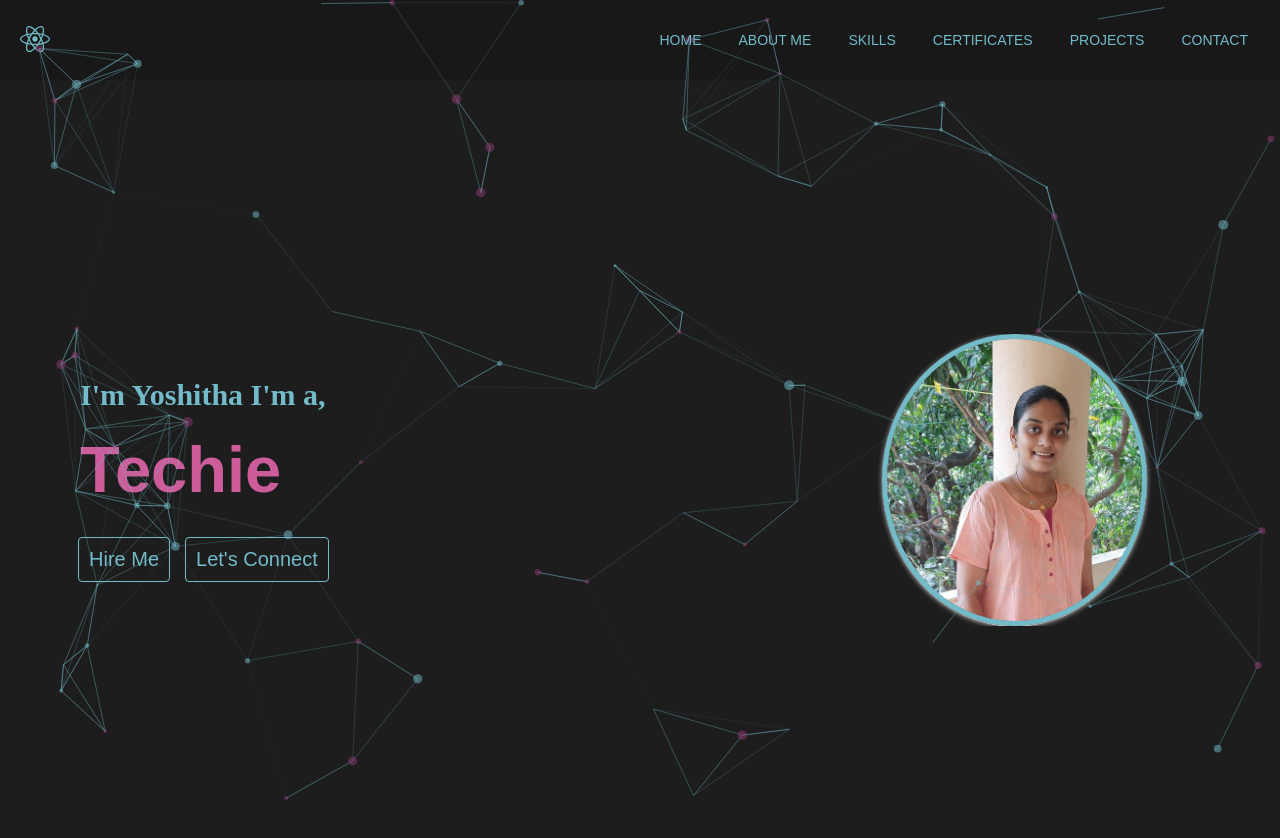
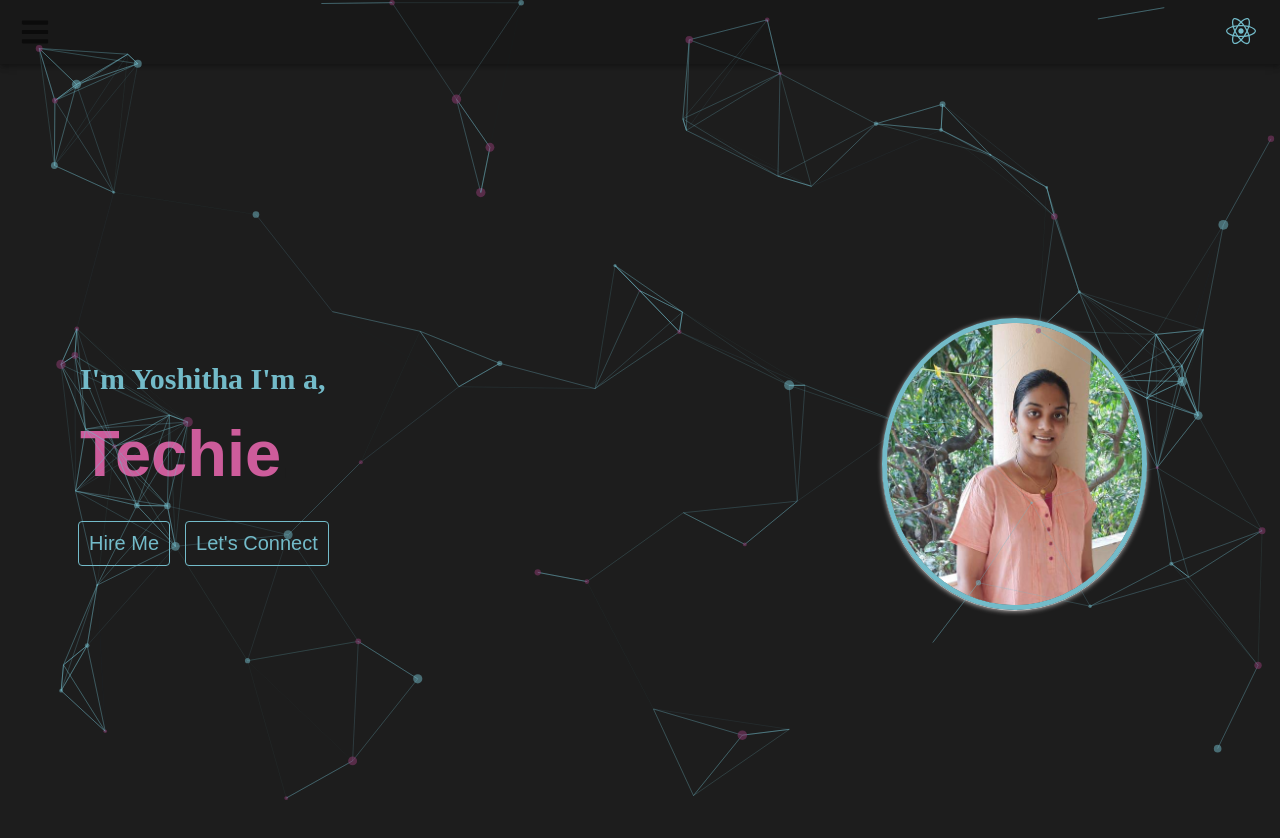
Before and after one commit to Yoshi1705/Portfolio, a React (Create React App) app: page / in a window 1280 px wide. Shown: the top 838 px of the page. Before the commit the page ends 800 px from the top, so only its background shows below. Built offline with nearby package versions, Linux system fonts and the light colour scheme; a web font is replaced by a local one.

Commit message:
nav and skills section is modified

```diff
--- a/package.json
+++ b/package.json
@@ -4,6 +4,9 @@
   "private": true,
   "dependencies": {
     "@emailjs/browser": "^3.4.0",
+    "@emotion/react": "^11.11.1",
+    "@emotion/styled": "^11.11.0",
+    "@mui/material": "^5.15.0",
     "@react-three/drei": "^9.80.9",
     "@react-three/fiber": "^8.13.7",
     "@testing-library/jest-dom": "^5.16.5",
--- a/src/Components/nav/index.js
+++ b/src/Components/nav/index.js
@@ -1,72 +1,49 @@
 import React, { useState } from "react";
-
-import {FaBars, FaReact } from "react-icons/fa";
-
-import {HiX} from "react-icons/hi";
-
+import { AppBar, Toolbar, IconButton, Typography, Drawer, List, ListItem, ListItemText } from "@mui/material";
+import { FaReact, FaBars } from "react-icons/fa";
+import { HiX } from "react-icons/hi";
 import { Link } from "react-router-dom";
-
-import './style.css';
-
+import "./style.css";
 
 const data = [
-  {
-    label: "HOME",
-    to: "/",
-  },
-  {
-    label: "ABOUT ME",
-    to: "about",
-  },
-  {
-    label: "SKILLS",
-    to: "/skills",
-  },
-  {
-    label: "CERTIFICATES",
-    to: "/certificates",
-  },
-  {
-    label: "PROJECTS",
-    to: "/projects",
-  },
-  {
-    label: "CONTACT",
-    to: "/contact",
-  },
+  { label: "HOME", to: "/" },
+  { label: "ABOUT ME", to: "/about" },
+  { label: "SKILLS", to: "/skills" },
+  { label: "CERTIFICATES", to: "/certificates" },
+  { label: "PROJECTS", to: "/projects" },
+  { label: "CONTACT", to: "/contact" },
 ];
 
 function NavBar() {
+  const [toggle, setToggle] = useState(false);
 
-  const [toggle,setToggle] = useState(false);
+  const handleClick = () => {
+    setToggle(!toggle);
+  };
 
-  const handleClick = () =>{
-    setToggle(!toggle);
-  }
   return (
-    <nav className="navbar">
-      <div className="navbar-container">
-        <Link className="icon" to="/">
-          <FaReact size={30} />
-        </Link>
-      </div>
+    <>
+      <AppBar position="static" style={{backgroundColor : "var(--blue-nav-color)",display : "flex"}} >
+        <Toolbar>
+          <IconButton edge="start" color="black" onClick={handleClick} sx={{ marginRight: 2 }}>
+            {toggle ? <HiX size={30} /> : <FaBars size={30} />}
+          </IconButton>
+          <Link className="icon" to="/">
+            <FaReact size={30} />
+          </Link>
+        </Toolbar>
+      </AppBar>
 
-       <ul className= {`nav-menu ${toggle? "active":""}`}>
-        {data.map((item,key) =>(
-          <li key = {key} className="nav-list">
-               <Link to = {item.to} className="nav-links">
-                {item.label}
-               </Link>
-          </li>
-        ))}
-
-
-      </ul>
-
-      <div className="hamburger-menu" onClick={handleClick}>
-           {toggle?<HiX size = {30}/>:<FaBars size = {30}/>}
-      </div>
-    </nav>
+      <Drawer anchor="top" open={toggle} onClose={handleClick}>
+        <List style={{backgroundColor : "var(--blue-background-color)"}}>
+          {data.map((item, key) => (
+            <ListItem key={key} button component={Link} to={item.to} onClick={handleClick} style={{color : "var(--blue-text-color)"}}>
+              <ListItemText primary={item.label} />
+            </ListItem>
+          ))}
+        </List>
+      </Drawer>
+    </>
   );
 }
 
--- a/src/Components/nav/style.css
+++ b/src/Components/nav/style.css
@@ -1,95 +1,7 @@
-.navbar {
-  background-color: var(--blue-nav-color);
-  height: 80px;
-  display: flex;
-  align-items: center;
-  justify-content: center;
-  font-size: 1.2rem;
-}
-
-.navbar-container {
-  display: flex;
-  align-items: center;
-  width: 100%;
-  height: inherit;
-  padding: 0 20px;
-  flex: 1;
-}
-.icon {
-  color: var(--blue-main-color);
-  cursor: pointer;
-}
-.nav-menu {
-  display: flex;
-  list-style: none;
-  text-align: center;
-}
-.nav-list {
-  line-height: 40px;
-  margin-right: 2.7rem;
-  font-size: 1.4rem;
-}
-.nav-links {
-  color: var(--blue-main-color);
-  text-decoration: none;
-  position: relative;
-  padding: 0.5rem;
-}
-
-.nav-links::after {
-  content: "";
-  position: absolute;
-  bottom: -3px;
-  left: 0;
-  width: 100%;
-  height: 2px;
-  background-color: transparent;
-  transition: background-color 0.3s ease;
-}
-
-.nav-links:hover::after {
-  background-color: var(
-    --blue-main-color
-  );
-}
 
 
-.hamburger-menu {
-  display: none;
+.icon {
+        color: var(--blue-main-color);
+        cursor: pointer;
+        margin-left: auto;
 }
-
-@media only screen and (max-width:768px)
-{
-  .nav-menu
-  {
-    display: flex;
-    flex-direction: column;
-    width:100%;
-    position: absolute;
-    top:80px;
-    justify-content: center;
-    left:-110%;
-    opacity:1;
-    transition: all 0.5 ease;
-  }
-  .hamburger-menu
-  {
-    display: block;
-    cursor:pointer;
-    color: var( --blue-main-color);
-    padding-right: 20px;
-  }
-  .active
-  {
-    background: #181818;
-    left:0px;
-    opacity:1;
-    z-index: 2;
-  }
-  .nav-list
-  {
-    border-bottom: 1px solid #282828;
-    margin: 0;
-    padding: 20px 0px;
-  }
-}
--- a/src/Container/about/index.js
+++ b/src/Container/about/index.js
@@ -14,7 +14,7 @@ import "./style.css";
 
 function About() {
   const jobsummary =
-    "Iam a third-year ECE student with a strong foundation in programming. I started with C language in my first year and then expanded my skills by learning Java. In my second year,I focused on Data Structures and Algorithms, as well as HTML and CSS for web development. In my third year, I mastered JavaScript and React, and during a one-month internship at Spondias Company, I successfully recreated their website using React. I am now working on my portfolio to showcase my skills in web development. I am passionate about coding and eager to contribute to innovative projects in the software development field";
+    "I'm a final-year BTech student in Electronics and Communications Engineering at JNTUK with a strong passion for computer science and programming. I hold certifications in Java, Python, and JavaScript from HackerRank and currently serve as a Subject Matter Expert at Chegg, assisting students in various computer science topics. I've honed my skills through practical experiences, including rebuilding a company website with React and Bootstrap during a previous internship. Now, as a Software Development Engineer at Code Inbound LLP, I specialize in ReactJS, Redux, TypeScript, and JavaScript for web development, with expertise in API integration and documentation. My dedication, enthusiasm for learning, and problem-solving mindset drive me to excel in any challenge. I'm on the lookout for a fulfilling role in computer science where I can contribute and grow. Let's connect and explore opportunities together!";
 
   const openResume = () => {
     window.open(resume, "_blank");
--- a/src/Container/skills/style.css
+++ b/src/Container/skills/style.css
@@ -12,18 +12,16 @@
 {
     display: flex;
     flex-direction: column;
-    align-items: center;
-    justify-content: center;
 }
 .skills-inner h3
 {
     display: inline-block;
-    font-size: 22px;
+    font-size: 10px;
     line-height: 1rem;
     font-weight: 700;
     color:var(--blue-main-color);
     position: relative;
-    padding: 30px 30px;
+    padding: 20px;
     border: 1px solid var(--blue-main-color);
     letter-spacing: 0.5px;
 }
--- a/src/Container/skills/util.js
+++ b/src/Container/skills/util.js
@@ -30,39 +30,57 @@
       },
       {
         skill: "JAVA",
-        percentage: "40",
+        percentage: "80",
       },
       {
         skill:"PYTHON",
-        percentage:"30",
+        percentage:"50",
       },
       {
         skill:"MATLAB",
-        percentage:"20"
+        percentage:"50"
       }
     ],
   },
   {
-    label: "OTHER TECHNICALSKILLS",
+    label : "BACKEND SKILLS",
+    data :[
+      {
+        skill : "NODEJS",
+        percentage : "50",
+      },
+      {
+        skill : "EXPRESS",
+        percentage : '50',
+      }
+    ]
+  },
+  {
+    label: "SOFTWARE TOOLS",
     data: [
       {
         skill: "GIT",
         percentage: "60",
       },
       {
-        skill: "GITHUB",
+        skill:"SWAGGER",
+        percentage:"60"
+      }
+    ],
+  },
+  {
+    label: "HARD SKILLS",
+    data: [
+      {
+        skill: "OPERATING SYSTEMS",
         percentage: "60",
       },
       {
-        skill:"VERCEL",
-        percentage:"50",
-      },
-      {
-        skill:"FIREBASE",
-        percentage:"30"
+        skill:"COMPUTER NETWORKS",
+        percentage:"60"
       }
     ],
-  },
+  }
 ];
 
 export default skillData;
--- a/src/index.css
+++ b/src/index.css
@@ -14,7 +14,7 @@
   padding:0;
   margin:0;
   scroll-behavior: smooth;
-  overflow: hidden;
+
 }
 
 html
@@ -23,10 +23,16 @@ html
     height:100%;
 }
 
+body::-webkit-scrollbar {
+    width: 0;
+}
+
+
 body
 {
     background: var(--blue-background-color);
     height:100%;
+
 }
 
 #root
```
Also changed, not shown: 1 other file (tests, documents, lock files or other folders).
